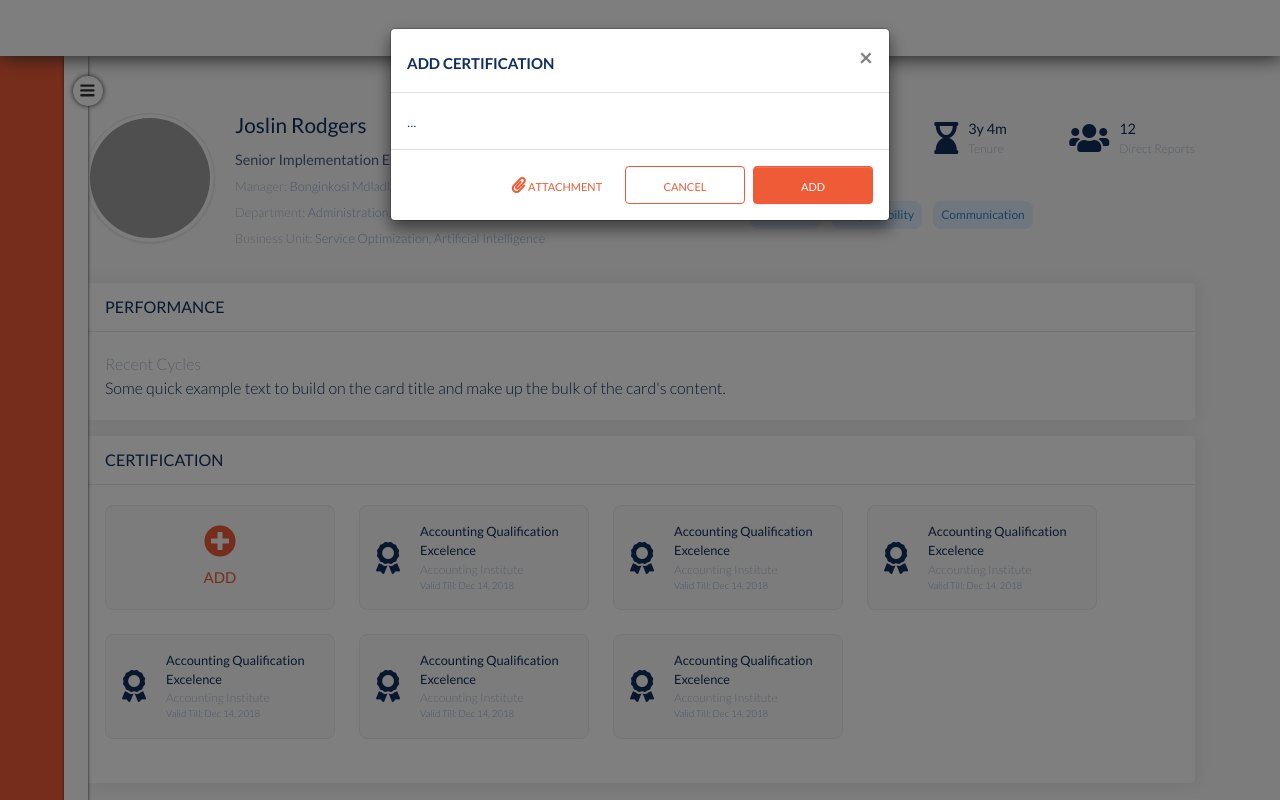
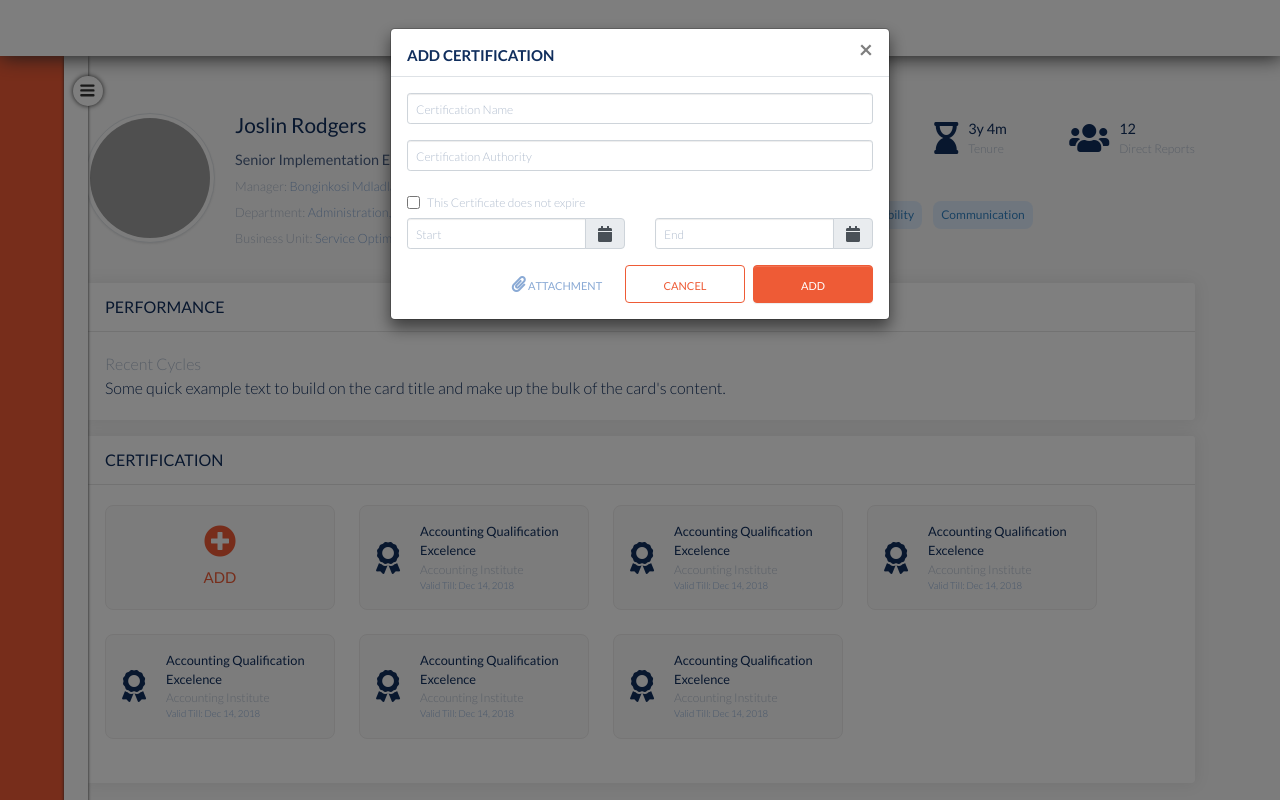
Before and after one commit to indieNik/customized-bootstrap-theme, a website: page cards.html in a window 1280 px wide. Both pictures are taken after a click on the button "Add". Drawn offline with nearby package versions, Linux system fonts and the light colour scheme; grey boxes are pictures that could not be loaded.

Commit message:
Added Markup and Styled Modal for TC

```diff
--- a/cards.html
+++ b/cards.html
@@ -114,10 +114,39 @@
                     </button>
                   </div>
                   <div class="modal-body">
-                    ...
+                    <div class="form-group">
+                      <input class="form-control form-control-sm mb-3" type="text" placeholder="Certification Name">
+                      <input class="form-control form-control-sm mb-3" type="text" placeholder="Certification Authority">
+                    </div>
+                    <div class="form-check form-control-sm">
+                      <input type="checkbox" class="form-check-input" id="certificationExpCheck">
+                      <label class="form-check-label" for="certificationExpCheck">This Certificate does not expire</label>
+                    </div>
+                    <div class="row">
+                      <div class="col-md-6">
+                        <div class="input-group">
+                          <input type="text" class="form-control form-control-sm" placeholder="Start" aria-label="Start" aria-describedby="basic-addon2">
+                          <div class="input-group-append">
+                            <span class="input-group-text">
+                              <i class="fa fa-calendar"></i>
+                            </span>
+                          </div>
+                        </div>
+                      </div>
+                      <div class="col-md-6">
+                        <div class="input-group">
+                          <input type="text" class="form-control form-control-sm" placeholder="End" aria-label="End" aria-describedby="basic-addon2">
+                          <div class="input-group-append">
+                            <span class="input-group-text">
+                              <i class="fa fa-calendar"></i>
+                            </span>
+                          </div>
+                        </div>
+                      </div>
+                    </div>
                   </div>
                   <div class="modal-footer">
-                    <button type="button" class="btn btn-link">
+                    <button type="button" class="btn btn-link text-info">
                       <i class="fa fa-paperclip"></i> Attachment
                     </button>
                     <button type="button" class="btn btn-outline-primary" data-dismiss="modal">Cancel</button>
--- a/scss/components/_modal.scss
+++ b/scss/components/_modal.scss
@@ -1,9 +1,18 @@
 .modal {
+    ::-webkit-input-placeholder, .form-check-label {
+        color: $silver;
+        font-size: 0.75rem;
+    }
     .modal-header {
+        padding: 0.5rem 1rem;
         .modal-title {
             color: $dark;
             font-size: 1.3rem;
             font-variant: all-small-caps;
         }
     }
+    .modal-footer {
+        border-top: 0;
+        padding-top: 0;
+    }
 }
```
Also changed, not shown: css/mytheme.css, css/mytheme.min.css.
